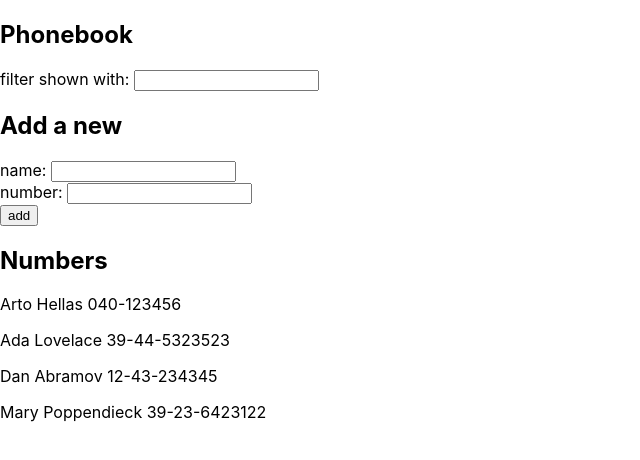
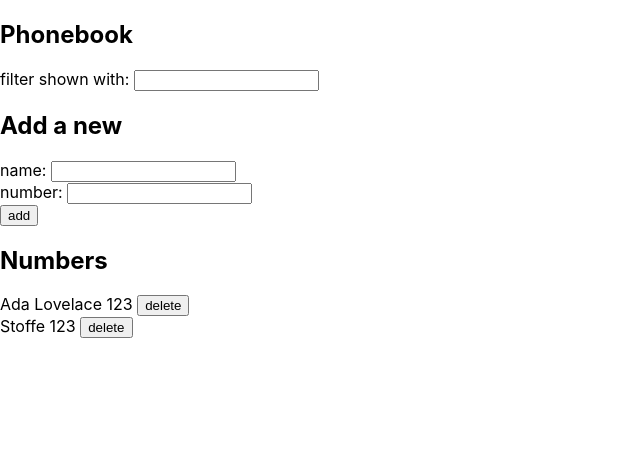
Before and after one commit to ChristopherGustafson/fullstackopen, a React (Create React App) app in the folder part2/phonebook/: page / in a window 1280 px wide. Shown: the top 460 px of the page, without its empty margins (0-640 px from the left). Built offline with nearby package versions, Linux system fonts and the light colour scheme; data requests are answered from the project's data file.

Commit message:
Extracted axios functions and added update/remove

```diff
--- a/part2/phonebook/db.json
+++ b/part2/phonebook/db.json
@@ -1,24 +1,14 @@
 {
   "persons": [
     {
-      "name": "Arto Hellas",
-      "number": "040-123456",
-      "id": 1
-    },
-    {
       "name": "Ada Lovelace",
-      "number": "39-44-5323523",
+      "number": "123",
       "id": 2
     },
     {
-      "name": "Dan Abramov",
-      "number": "12-43-234345",
+      "name": "Stoffe",
+      "number": "123",
       "id": 3
-    },
-    {
-      "name": "Mary Poppendieck",
-      "number": "39-23-6423122",
-      "id": 4
     }
   ]
 }
--- a/part2/phonebook/src/App.js
+++ b/part2/phonebook/src/App.js
@@ -1,8 +1,8 @@
 import React, {useState, useEffect} from "react";
-import axios from "axios";
 import Filter from "./components/Filter";
 import PersonForm from "./components/PersonForm";
 import Persons from "./components/Persons";
+import PersonService from "./services/personService";
 
 const App = () => {
   const [persons, setPersons] = useState([
@@ -16,35 +16,73 @@ const App = () => {
   const [filter, setFilter] = useState("");
 
   useEffect(() => {
-    axios.get("http://localhost:3001/persons").then((response) => {
-      setPersons(response.data);
+    PersonService.getAll().then((persons) => {
+      setPersons(persons);
     });
   }, []);
 
   /* Event Handlers */
   const addPerson = (event) => {
     event.preventDefault();
-    if (persons.find((person) => person.name === newName)) {
-      alert(`${newName} is already added to the phonebook`);
+    const existingPerson = persons.find((person) => person.name === newName);
+    if (existingPerson) {
+      if (
+        window.confirm(
+          `${newName} is already added to the phonebook, replace the old number with a new one?`
+        )
+      ) {
+        PersonService.update(existingPerson.id, {
+          name: newName,
+          number: newNumber,
+        }).then((response) =>
+          setPersons(
+            persons.map((person) =>
+              person.id === response.id ? response : person
+            )
+          )
+        );
+      }
     } else {
-      setPersons(persons.concat({name: newName, number: newNumber}));
+      PersonService.create({name: newName, number: newNumber})
+        .then((returnedPerson) => setPersons(persons.concat(returnedPerson)))
+        .catch((error) => {
+          console.log("Error, ", error);
+        });
     }
+
+    // Reset input fields
     setNewName("");
     setNewNumber("");
   };
 
+  const removePerson = (event) => {
+    event.preventDefault();
+    if (
+      window.confirm(
+        `Delete ${
+          persons.find((person) => person.id.toString() === event.target.value)
+            .name
+        }?`
+      )
+    ) {
+      PersonService.remove(event.target.value).then((response) => {
+        console.log(response);
+      });
+      setPersons(
+        persons.filter((person) => person.id.toString() !== event.target.value)
+      );
+    }
+  };
+
   const handleNameChange = (event) => {
-    console.log(event.target.value);
     setNewName(event.target.value);
   };
 
   const handleNumberChange = (event) => {
-    console.log(event.target.value);
     setNewNumber(event.target.value);
   };
 
   const handleFilterChange = (event) => {
-    console.log(event.target.value);
     setFilter(event.target.value);
   };
 
@@ -62,7 +100,7 @@ const App = () => {
       />
       <h2>Numbers</h2>
 
-      <Persons persons={persons} filter={filter} />
+      <Persons persons={persons} filter={filter} handleClick={removePerson} />
     </div>
   );
 };
--- a/part2/phonebook/src/components/Persons.js
+++ b/part2/phonebook/src/components/Persons.js
@@ -1,4 +1,4 @@
-const Persons = ({persons, filter}) => {
+const Persons = ({persons, filter, handleClick}) => {
   return (
     <>
       {persons
@@ -6,9 +6,12 @@ const Persons = ({persons, filter}) => {
           person.name.toLowerCase().includes(filter.toLowerCase())
         )
         .map((person) => (
-          <p key={person.name}>
-            {person.name} {person.number}
-          </p>
+          <div key={person.name}>
+            {person.name} {person.number}{" "}
+            <button value={person.id} onClick={handleClick}>
+              delete
+            </button>
+          </div>
         ))}
     </>
   );
--- /dev/null
+++ b/part2/phonebook/src/services/personService.js
@@ -0,0 +1,30 @@
+import axios from "axios";
+const baseUrl = "http://localhost:3001/persons";
+
+const getAll = () => {
+  const request = axios.get(baseUrl);
+  return request.then((response) => response.data);
+};
+
+const create = (newObject) => {
+  const request = axios.post(baseUrl, newObject);
+  return request.then((response) => response.data);
+};
+
+const update = (id, newObject) => {
+  const request = axios.put(`${baseUrl}/${id}`, newObject);
+  return request.then((response) => response.data);
+};
+
+const remove = (id) => {
+  const request = axios.delete(`${baseUrl}/${id}`);
+  return request.then((response) => response);
+};
+
+const PersonService = {
+  getAll,
+  create,
+  update,
+  remove,
+};
+export default PersonService;
```
